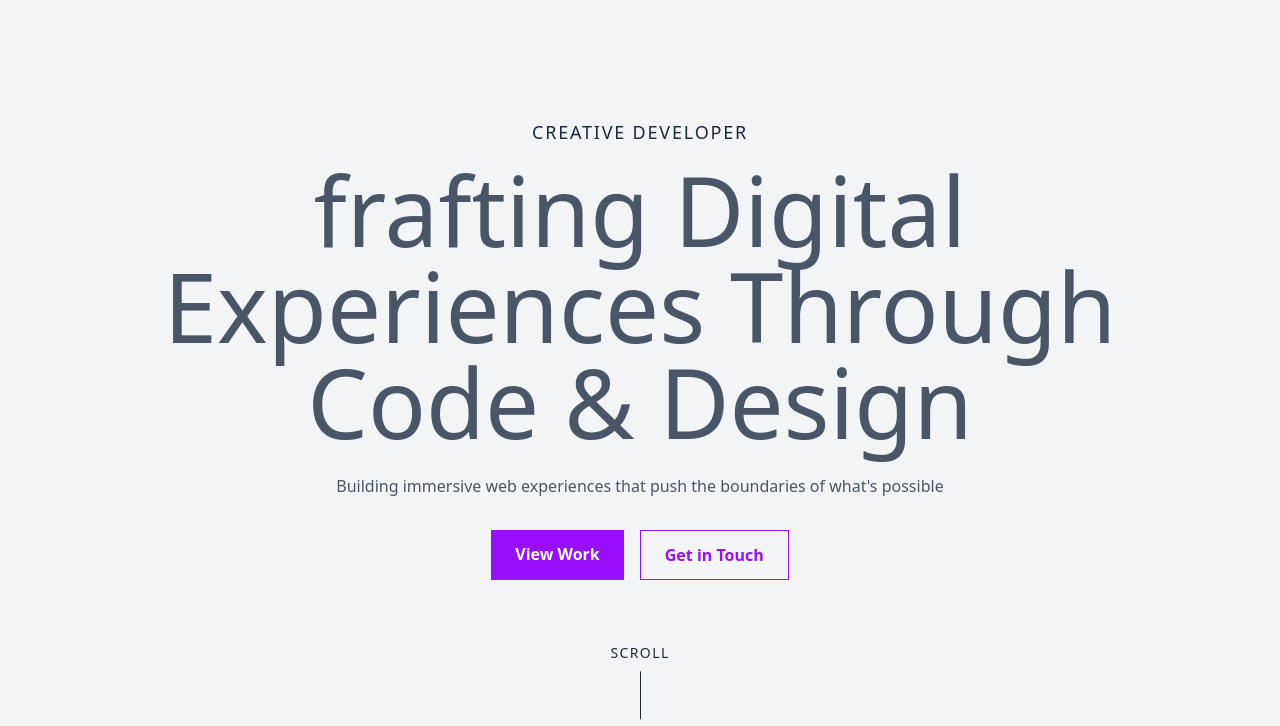
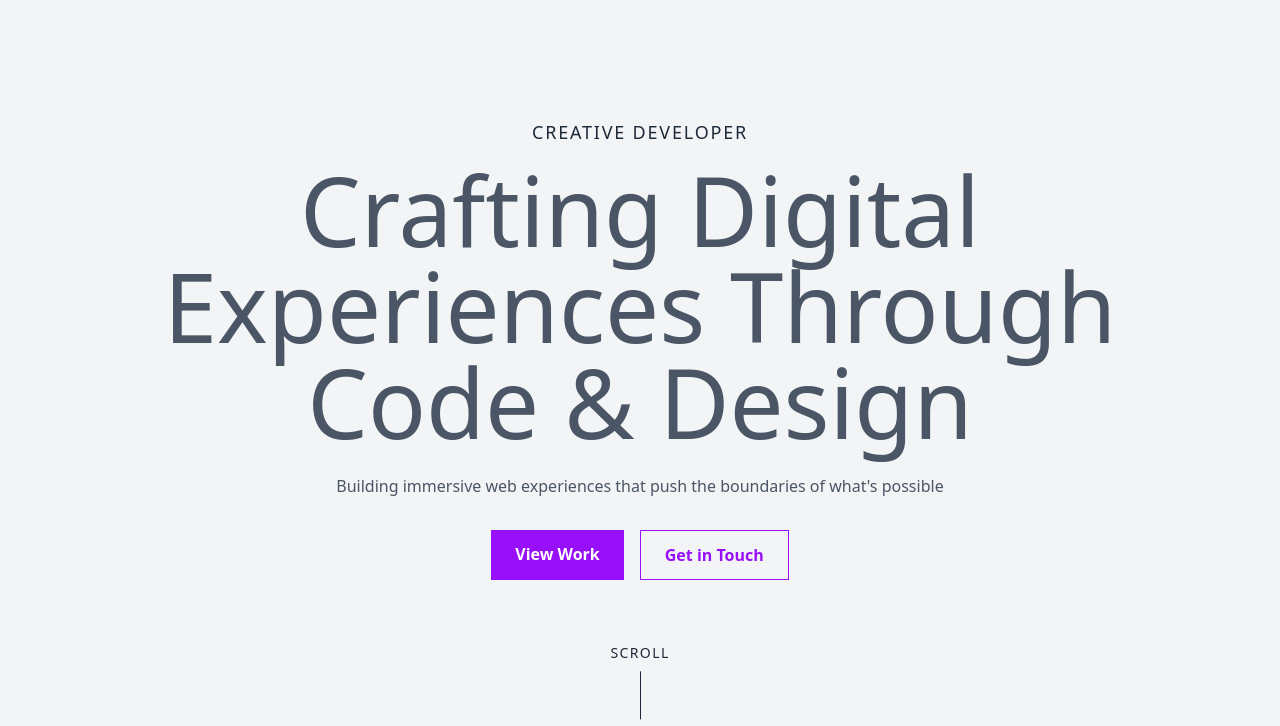
Before and after one commit to xeidan/portfoliooo, a website: page index.html in a window 1280 px wide. Shown: the part 74-800 px from the top of the page. Drawn offline with nearby package versions, Linux system fonts and the light colour scheme.

Commit message:
Changed fraf to craf

```diff
--- a/index.html
+++ b/index.html
@@ -53,7 +53,7 @@
   <main class="py-24 flex items-center justify-center bg-gray-100">
     <div class="text-center px-4 md:px-16 lg:px-40">
       <h1 class="text-md md:text-lg text-gray-800 mb-4 uppercase opacity-0 transform translate-y-8 transition-opacity transition-transform duration-1000 ease-out tracking-widest" data-animate="fade-in-up" id="title">Creative Developer</h1>
-      <p class="text-4xl md:text-8xl text-gray-600 mb-6 opacity-0 transform translate-y-8 transition-opacity transition-transform duration-1000 ease-out delay-200" data-animate="fade-in-up" data-delay="200" id="subtitle">frafting Digital Experiences Through Code & Design</p>
+      <p class="text-4xl md:text-8xl text-gray-600 mb-6 opacity-0 transform translate-y-8 transition-opacity transition-transform duration-1000 ease-out delay-200" data-animate="fade-in-up" data-delay="200" id="subtitle">Crafting Digital Experiences Through Code & Design</p>
       <p class="text-gray-600 mb-8 opacity-0 transform translate-y-8 transition-opacity transition-transform duration-1000 ease-out delay-400" data-animate="fade-in-up" data-delay="400" id="description">Building immersive web experiences that push the boundaries of what's possible</p>
       <div class="flex justify-center space-x-4 opacity-0 transform translate-y-8 transition-opacity transition-transform duration-1000 ease-out delay-600" data-animate="fade-in-up" data-delay="600" id="buttons">
         <a href="#projects" class="bg-purple-600 hover:bg-purple-700 text-white px-6 py-3 font-semibold">View Work</a>
```
